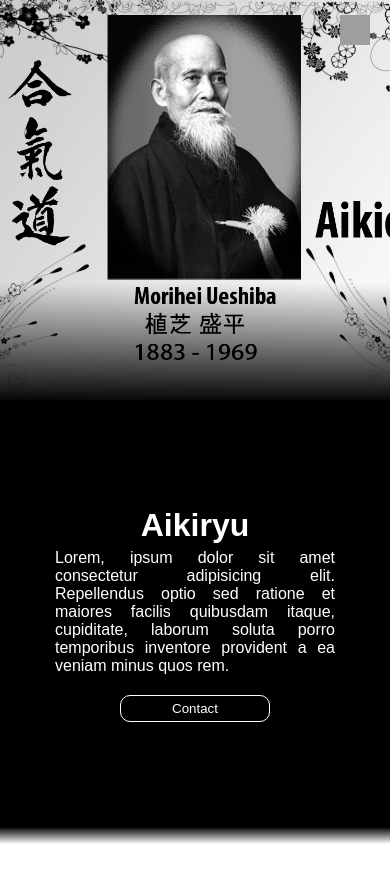
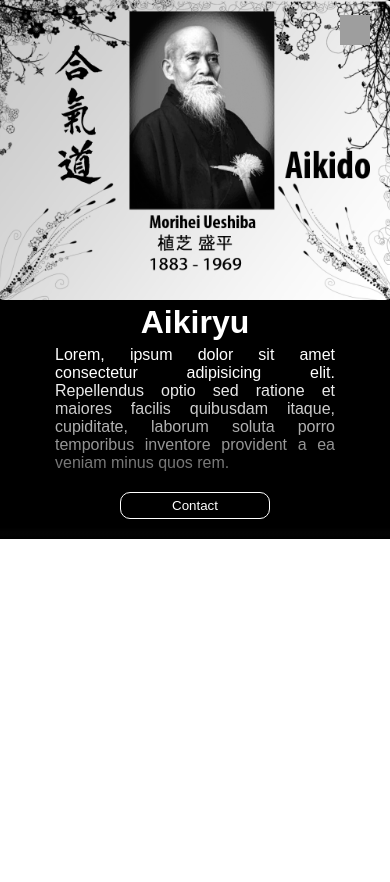
Before and after one commit to KenanAljaber/aikiryu, a React (Create React App) app: page / in a window 390 px wide. Shown: the top 882 px of the page. After the commit the page ends 844 px from the top, so only its background shows below. Built offline with nearby package versions, Linux system fonts and the light colour scheme; grey boxes are pictures that could not be loaded.

Commit message:
modify responsive design in navbar and home page

```diff
--- a/src/components/navbar.jsx
+++ b/src/components/navbar.jsx
@@ -1,7 +1,7 @@
 import React, { useEffect, useState } from 'react';
 import './navbar.scss';
 import aikido from "../assets/icons/karate.png";
-function Navbar () {
+function Navbar() {
     const [isMobile, setIsMobile] = useState(false);
     const [isMobileMenuOpened, setIsMobileMenuOpened] = useState(false);
 
@@ -10,6 +10,7 @@ function Navbar () {
             const windowWidth = window.innerWidth;
             const isMobileDevice = windowWidth <= 768;
             setIsMobile(isMobileDevice);
+            if (!isMobileDevice) setIsMobileMenuOpened(false);
         };
 
         handleResize();
@@ -25,7 +26,7 @@ function Navbar () {
     return (
         <>
             <div className="fake-navbar"></div>
-        <img  onClick={() => setIsMobileMenuOpened(!isMobileMenuOpened)} className={'burger ' + (isMobile && isMobileMenuOpened ? 'burger-open' : '')} src={aikido} alt="akido icon" />
+            <img onClick={() => setIsMobileMenuOpened(!isMobileMenuOpened)} className={'burger ' + (isMobile && isMobileMenuOpened ? 'burger-open' : '')} src={aikido} alt="akido icon" />
             <nav className={isMobile && isMobileMenuOpened ? "open-navbar-mobile" : "navbar"}>
                 <ul>
                     <li><a href="/about">Qui nous sommes ?</a></li>
--- a/src/components/navbar.scss
+++ b/src/components/navbar.scss
@@ -73,13 +73,14 @@ nav {
 
 .burger-open {
     top: 15px;
-    right: 43%;
+    right: 40%;
     transition: 0.6s;
 
 
 }
 
 .open-navbar-mobile {
+    position: fixed;
     // display: block!important;
     top: 0;
     right: 0 !important;
--- a/src/pages/home/home.scss
+++ b/src/pages/home/home.scss
@@ -1,12 +1,14 @@
 .general-cont {
 
     display: flex;
-    justify-content: center;
-    height: 100vh;
+    // justify-content: center;
+    // height: 100vh;
     width: 100%;
     background-color: white;
     margin-bottom: 1rem;
     position: relative;
+    flex-direction: column;
+    gap: 3rem;
 
     .hero-section {
         width: 100%;
@@ -29,7 +31,7 @@
             background: linear-gradient(to top, white, transparent);
         }
         .hero-image-cont {
-            position: relative;
+
             .hero-image {
                 flex: 1;
                 max-height: 600px;
@@ -122,3 +124,16 @@
         }
     }
 }
+@media (max-width: 500px) {
+    .general-cont{
+        .hero-section{
+            .hero-image-cont {
+                .hero-image {
+                    max-height: 300px !important;
+                }
+            }
+
+        }
+    }
+
+}
```
Lines whose indentation alone changed are shown as unchanged.
